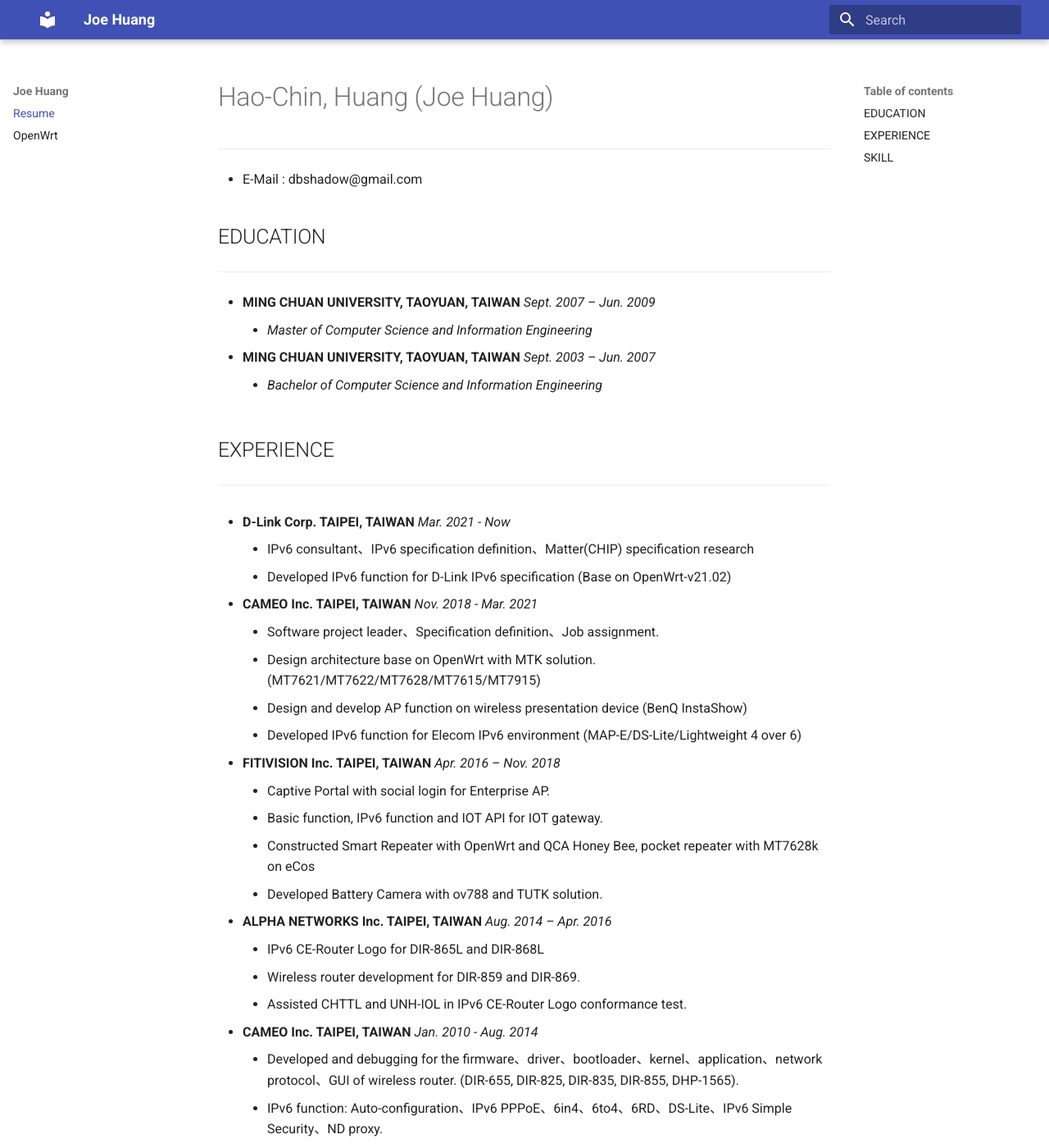
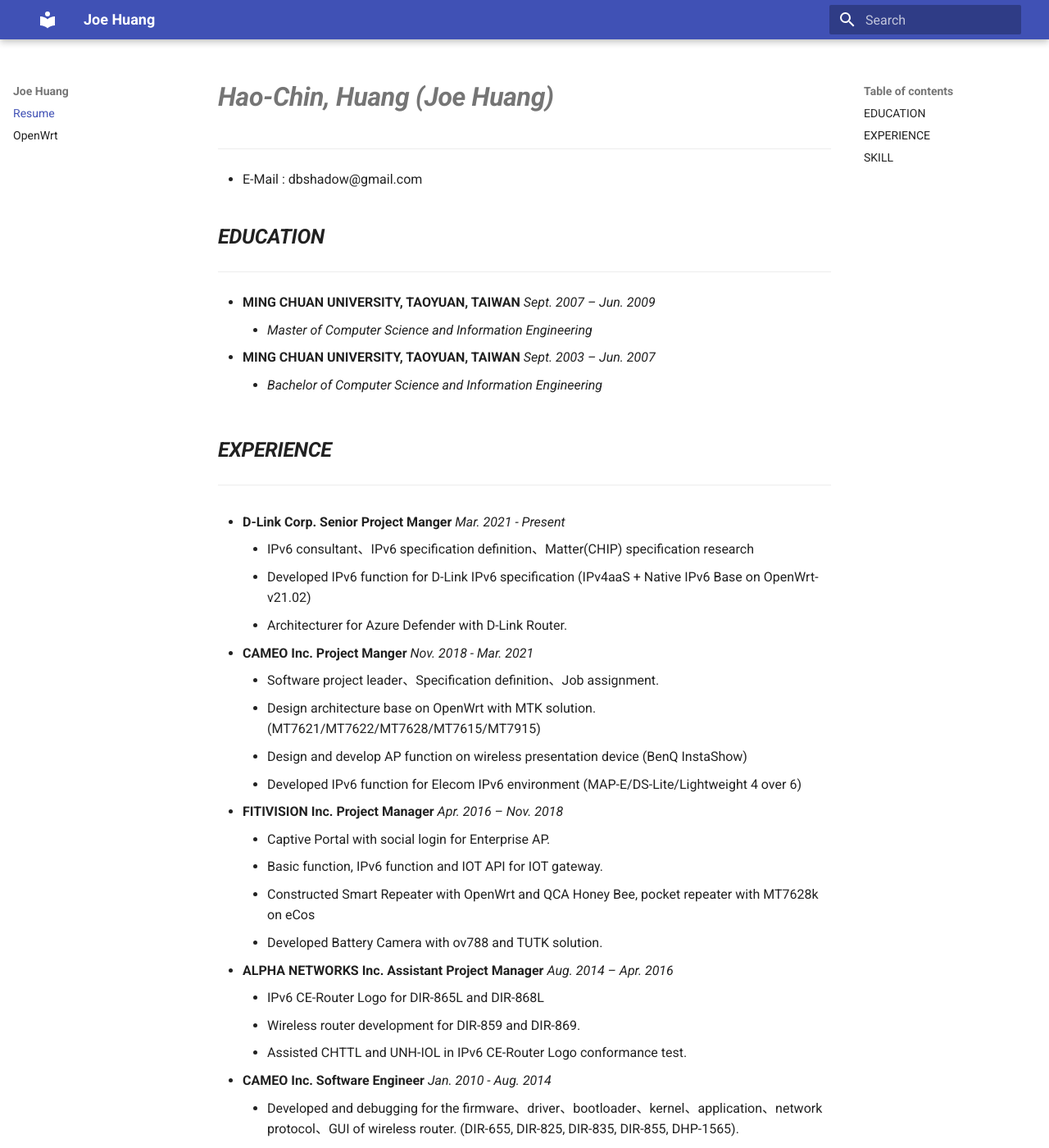
Before and after one commit to dbshadow/my_docs, an MkDocs documentation site: the page built from docs/index.md, in a window 1280 px wide and 1400 px high. Shown: the whole window at 82% size. Built offline with MkDocs 1.6.1 and Material for MkDocs 9.7.7, drawn with Linux system fonts in a browser that asks for light colours.

Commit message:
update title

```diff
--- a/docs/index.md
+++ b/docs/index.md
@@ -1,46 +1,47 @@
 
-# Hao-Chin, Huang (Joe Huang)
+# ***Hao-Chin, Huang (Joe Huang)***
 ---
 - E-Mail : dbshadow@gmail.com
 
-## EDUCATION
+## ***EDUCATION***
 ---
 - **MING CHUAN UNIVERSITY, TAOYUAN, TAIWAN** *Sept. 2007 – Jun. 2009*
 	- *Master of Computer Science and Information Engineering*
 - **MING CHUAN UNIVERSITY, TAOYUAN, TAIWAN** *Sept. 2003 – Jun. 2007*
 	- *Bachelor of Computer Science and Information Engineering*
 
-## EXPERIENCE
+## ***EXPERIENCE***
 ---
-- **D-Link Corp. TAIPEI, TAIWAN** *Mar. 2021 - Now*
+- **D-Link Corp. Senior Project Manger** *Mar. 2021 - Present*
 	- IPv6 consultant、IPv6 specification definition、Matter(CHIP) specification research
-	- Developed IPv6 function for D-Link IPv6 specification (Base on OpenWrt-v21.02)
+	- Developed IPv6 function for D-Link IPv6 specification (IPv4aaS + Native IPv6 Base on OpenWrt-v21.02)
+	- Architecturer for Azure Defender with D-Link Router.
 
-- **CAMEO Inc. TAIPEI, TAIWAN** *Nov. 2018 - Mar. 2021*
+- **CAMEO Inc. Project Manger** *Nov. 2018 - Mar. 2021*
 	- Software project leader、Specification definition、Job assignment.
 	- Design architecture base on OpenWrt with MTK solution. (MT7621/MT7622/MT7628/MT7615/MT7915)
 	- Design and develop AP function on wireless presentation device (BenQ InstaShow)
 	- Developed IPv6 function for Elecom IPv6 environment (MAP-E/DS-Lite/Lightweight 4 over 6)
 
-- **FITIVISION Inc. TAIPEI, TAIWAN** *Apr. 2016 – Nov. 2018*
+- **FITIVISION Inc. Project Manager** *Apr. 2016 – Nov. 2018*
 	- Captive Portal with social login for Enterprise AP.
 	- Basic function, IPv6 function and IOT API for IOT gateway.
 	- Constructed Smart Repeater with OpenWrt and QCA Honey Bee, pocket repeater with MT7628k on eCos
 	- Developed Battery Camera with ov788 and TUTK solution.
 
-- **ALPHA NETWORKS Inc. TAIPEI, TAIWAN** *Aug. 2014 – Apr. 2016*
+- **ALPHA NETWORKS Inc. Assistant Project Manager** *Aug. 2014 – Apr. 2016*
 	- IPv6 CE-Router Logo for DIR-865L and DIR-868L
 	- Wireless router development for DIR-859 and DIR-869.
 	- Assisted CHTTL and UNH-IOL in IPv6 CE-Router Logo conformance test.
 
-- **CAMEO Inc. TAIPEI, TAIWAN** *Jan. 2010 - Aug. 2014*
+- **CAMEO Inc. Software Engineer** *Jan. 2010 - Aug. 2014*
 	- Developed and debugging for the firmware、driver、bootloader、kernel、application、network protocol、GUI of wireless router. (DIR-655, DIR-825, DIR-835, DIR-855, DHP-1565).
 	- IPv6 function: Auto-configuration、IPv6 PPPoE、6in4、6to4、6RD、DS-Lite、IPv6 Simple Security、ND proxy.
 	- IPv6 product planning and IPv6 test process planning.
 	- IPv6 CE-Router Logo workshops in UNH-IOL for DIR-655, DIR-825 and DIR-855.
 	- Assisted SQA of Ubicom with planning IPv6 test plan and debugging IPv6 Fast Path in San Francisco.
 
-## SKILL
+## ***SKILL***
 ---
 - Protocol: TCP/IP, IPv4, IPv6, 802.11a/b/g/n/ac/ax, QoS, Multicast
 - OS : Linux, Windows, FreeBSD
```
